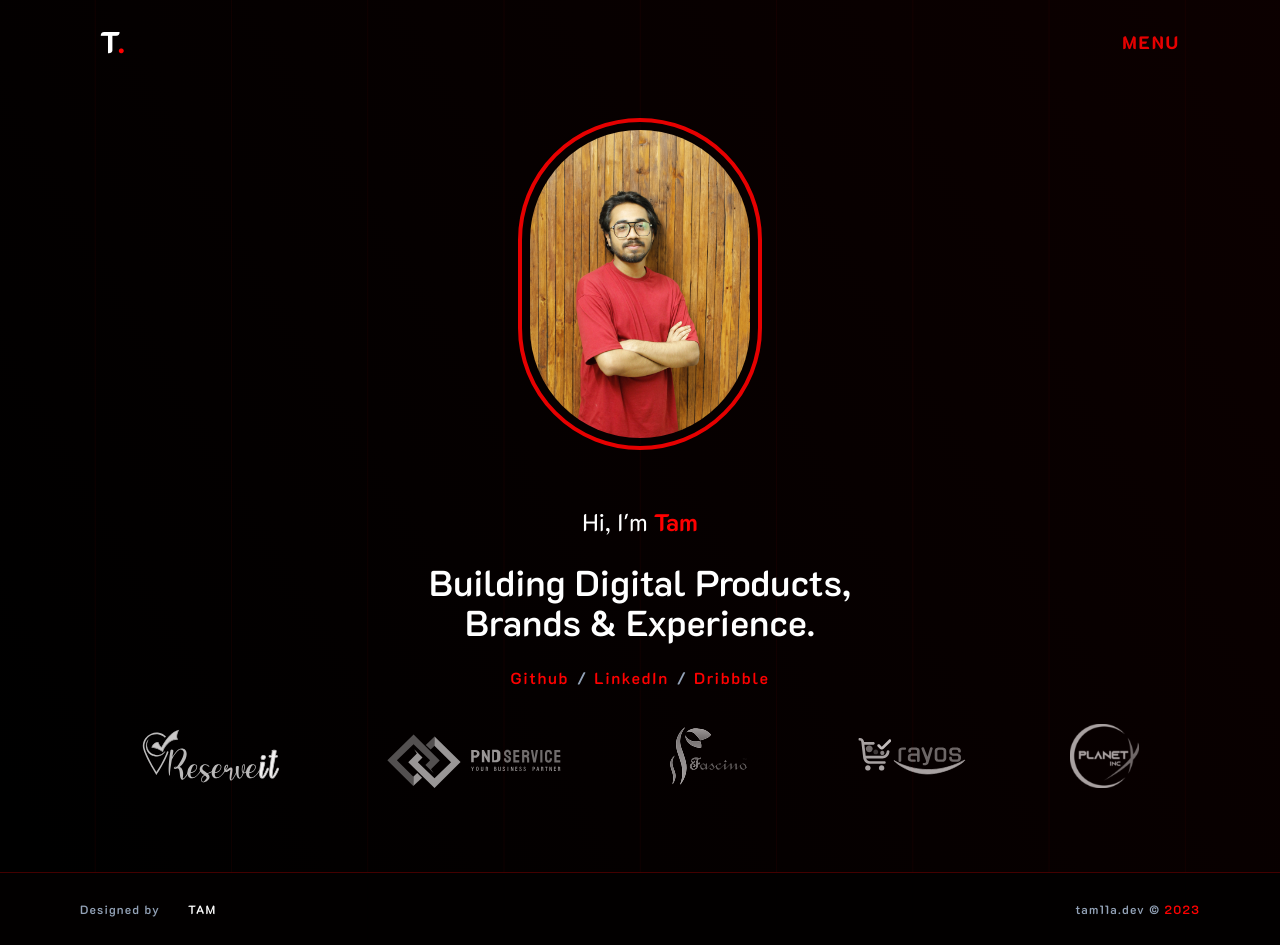
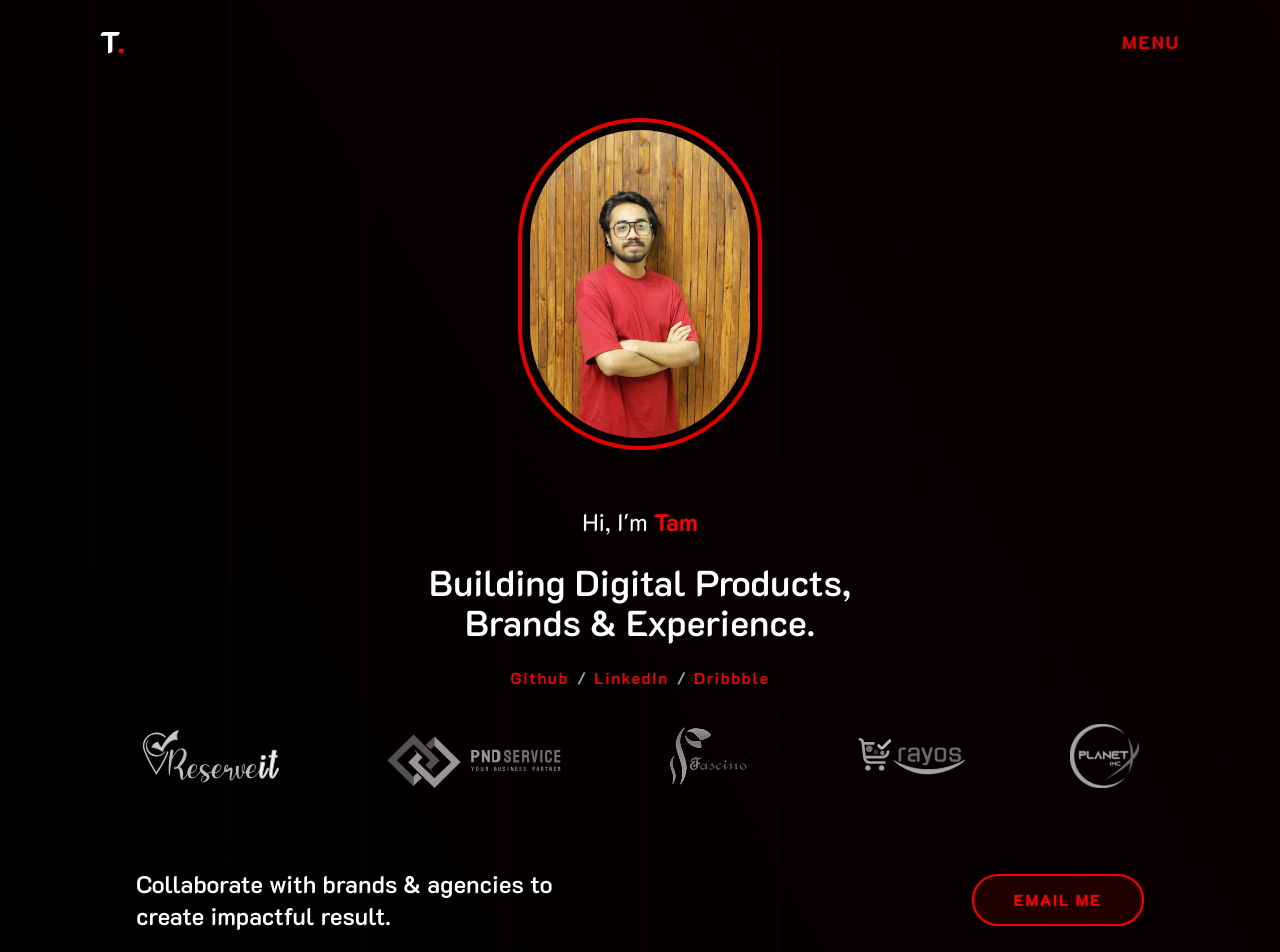
Before and after one commit to tam11a/v1.tam11a.dev, a React (Vite) app: page / in a window 1280 px wide. Shown: the top 952 px of the page. Built offline with nearby package versions, Linux system fonts and the light colour scheme; some icons are missing.

Commit message:
added: collaborated text

```diff
--- a/src/pages/Home/components/Hero/data.json
+++ b/src/pages/Home/components/Hero/data.json
@@ -2,6 +2,7 @@
 	"name": "Tam",
 	"names": ["Ibrahim Sadik Tamim", "Tamim", "Tam"],
 	"about": "Building Digital Products, Brands & Experience.",
+	"email": "ibrahimsadiktamim@gmail.com",
 	"socials": [
 		{
 			"name": "Github",
--- a/src/pages/Home/components/Hero/index.tsx
+++ b/src/pages/Home/components/Hero/index.tsx
@@ -62,6 +62,17 @@ const Hero: React.FC = () => {
 					</div>
 				))}
 			</div>
+			<div className="flex flex-col md:flex-row items-center justify-between max-w-5xl mx-auto px-2 my-20 gap-14">
+				<p className="max-w-md text-xl md:text-2xl font-semibold text-center md:text-left">
+					Collaborate with brands & agencies to create impactful result.
+				</p>
+				<Link
+					to={`mailto:${data.email}`}
+					className="px-10 py-3 bg-primary bg-opacity-10 rounded-full border-2 border-primary text-primary font-extrabold tracking-widest"
+				>
+					EMAIL ME
+				</Link>
+			</div>
 		</>
 	);
 };
```
